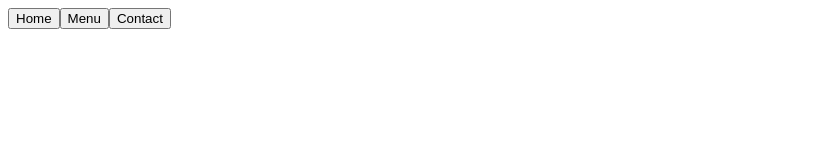
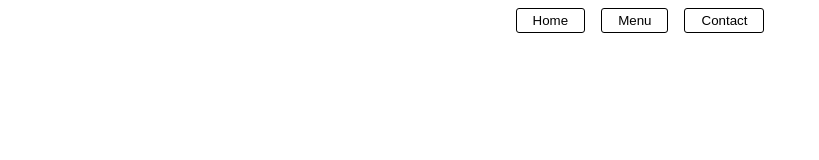
Before and after one commit to KarimElsayad247/odin-restaurant, a website built with webpack: page dist/index.html in a window 1280 px wide. Shown: the whole page, without its empty margins (0-819 px from the left). Built offline with nearby package versions, Linux system fonts and the light colour scheme.

Commit message:
Transition tabs

```diff
--- a/src/styles/main.css
+++ b/src/styles/main.css
@@ -1,3 +1,32 @@
+body {
+    display: flex;
+    flex-direction: column;
+    align-items: center;
+}
+
+header {
+    display: flex;
+    gap: 1rem;
+}
+
+.header-button {
+    background-color: white;
+    border: 1px solid black;
+    border-radius: 3px;
+    padding: 0.25rem 1rem;
+    cursor: pointer;;
+    transition: all 0.1s ease-in;
+}
+
+.header-button:hover {
+    background-color: #add8e6;
+}
+
+.header-button .active {
+    background-color: #3d849b;
+    color: white;
+}
+
 .header-button::first-letter {
     text-transform: capitalize;
 }
```
